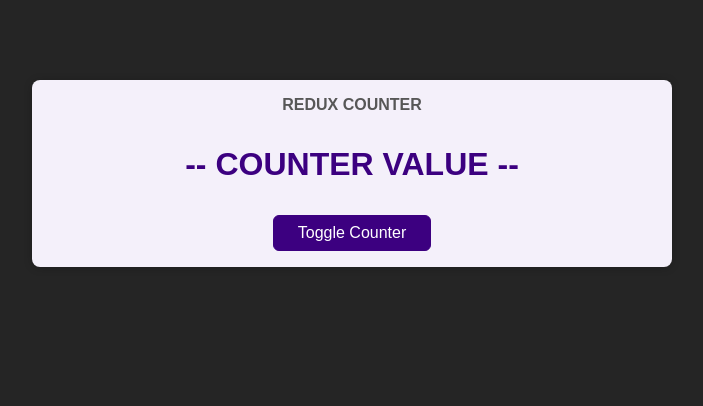
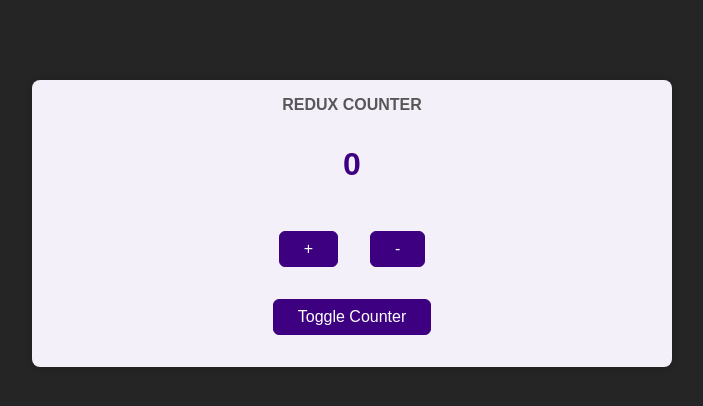
Before and after one commit to imkranand/React-Max-08-finished, a React (Create React App) app: page / in a window 1280 px wide. Shown: the top 406 px of the page, without its empty margins (288-991 px from the left). Built offline with nearby package versions, Linux system fonts and the light colour scheme.

Commit message:
#17032024_3 - Usage of Redux with react using counter example optional in Counter is also a class component code attached

```diff
--- a/package.json
+++ b/package.json
@@ -8,7 +8,9 @@
     "@testing-library/user-event": "^12.6.3",
     "react": "^17.0.1",
     "react-dom": "^17.0.1",
+    "react-redux": "^7.2.8",
     "react-scripts": "4.0.2",
+    "redux": "^5.0.1",
     "web-vitals": "^1.1.0"
   },
   "scripts": {
--- a/src/components/Counter.js
+++ b/src/components/Counter.js
@@ -1,15 +1,77 @@
+
 import classes from './Counter.module.css';
 
+import { useSelector,useDispatch } from 'react-redux';
+
 const Counter = () => {
+  const counter = useSelector((state) =>  state.counter );
+  const dispatch = useDispatch();
   const toggleCounterHandler = () => {};
+  const incrementHandler = () => {
+    dispatch({type: 'inc'});
+  };
+
+  const decrementHandler = () => {
+    dispatch({type: 'dec'});
+  };
 
   return (
     <main className={classes.counter}>
       <h1>Redux Counter</h1>
-      <div className={classes.value}>-- COUNTER VALUE --</div>
+      <div className={classes.value}>{counter}</div>
+      <div>
+        <button onClick={incrementHandler}> + </button>
+        <button onClick={decrementHandler}> - </button>
+      </div>
       <button onClick={toggleCounterHandler}>Toggle Counter</button>
     </main>
   );
 };
 
 export default Counter;
+
+/* This Below is a demonstration of how Redux can be used in Class Component*/
+/*
+import {connect} from 'react-redux';
+import { Component } from 'react';
+
+class Counter extends Component {
+  incrementHandler () {
+    this.props.increment();
+  }
+  decrementHandler() {
+    this.props.decrement();
+  }
+  toggleCounterHandler(){
+    console.log('ToggleCounterHandlerClicked');
+  }
+  render() {
+    return (
+      <main className={classes.counter}>
+        <h1>Redux Counter</h1>
+        <div className={classes.value}>{this.props.countr}</div>
+        <div>
+          <button onClick={this.incrementHandler.bind(this)}> + </button>
+          <button onClick={this.decrementHandler.bind(this)}> - </button>
+        </div>
+        <button onClick={this.toggleCounterHandler.bind(this)}>Toggle Counter</button>
+      </main>
+    );
+  }
+}
+
+const mapStateToProps = (state) => {
+  return {
+    countr : state.counter,
+  };
+};
+const mapDispatchToProps = (dispatch) => {
+  return{
+    increment: () => dispatch({type: 'inc'}),
+    decrement: () => dispatch({type: 'dec'})
+  }
+};
+
+export default connect(mapStateToProps,mapDispatchToProps)(Counter);
+
+*/
--- a/src/components/Counter.module.css
+++ b/src/components/Counter.module.css
@@ -21,3 +21,7 @@
   margin: 2rem 0;
   font-weight: bold;
 }
+
+.counter button{
+  margin: 1rem;
+}
--- a/src/index.js
+++ b/src/index.js
@@ -1,7 +1,14 @@
 import React from 'react';
 import ReactDOM from 'react-dom';
+import { Provider } from 'react-redux';
 
 import './index.css';
 import App from './App';
+import store from './store/index';
 
-ReactDOM.render(<App />, document.getElementById('root'));
+ReactDOM.render(
+    <Provider store={store}>
+        <App />
+    </Provider>
+    ,
+ document.getElementById('root'));
--- /dev/null
+++ b/src/store/index.js
@@ -0,0 +1,25 @@
+import {createStore } from 'redux';
+
+//creating a reducer function that needs to be passed while creating the store
+// reducer function should be created before being called in the next step of store creation
+const storeReducer = (state = {counter: 0}, action) => {
+    if(action.type === 'inc'){
+        return{
+            counter: state.counter + 1,
+        };
+    } else if(action.type === 'dec'){
+        return {
+            counter: state.counter - 1,
+        };
+    }
+    else {
+        return state;
+    }
+};
+
+//creating a  store
+const store  = createStore(storeReducer);
+
+
+
+export default store;
```
